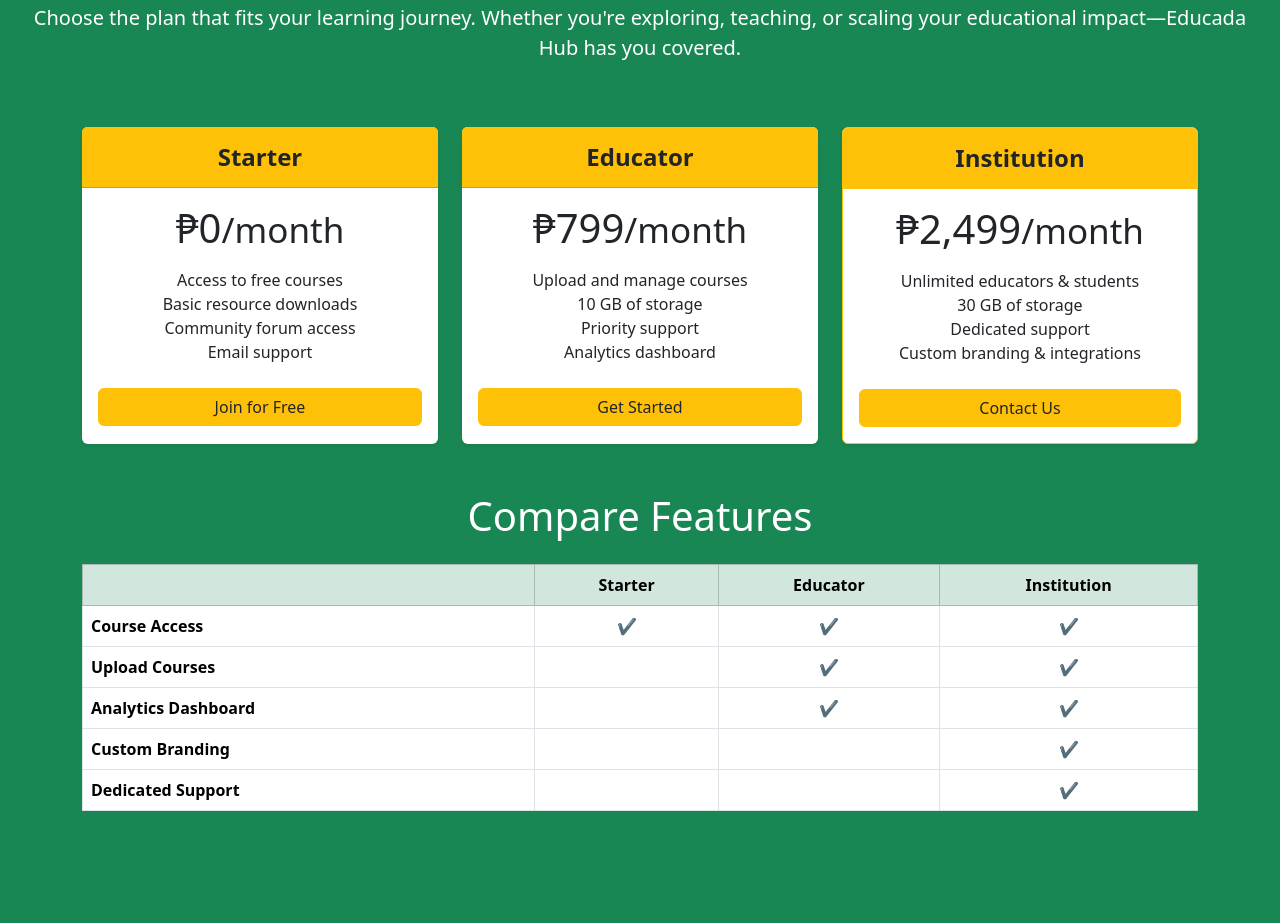
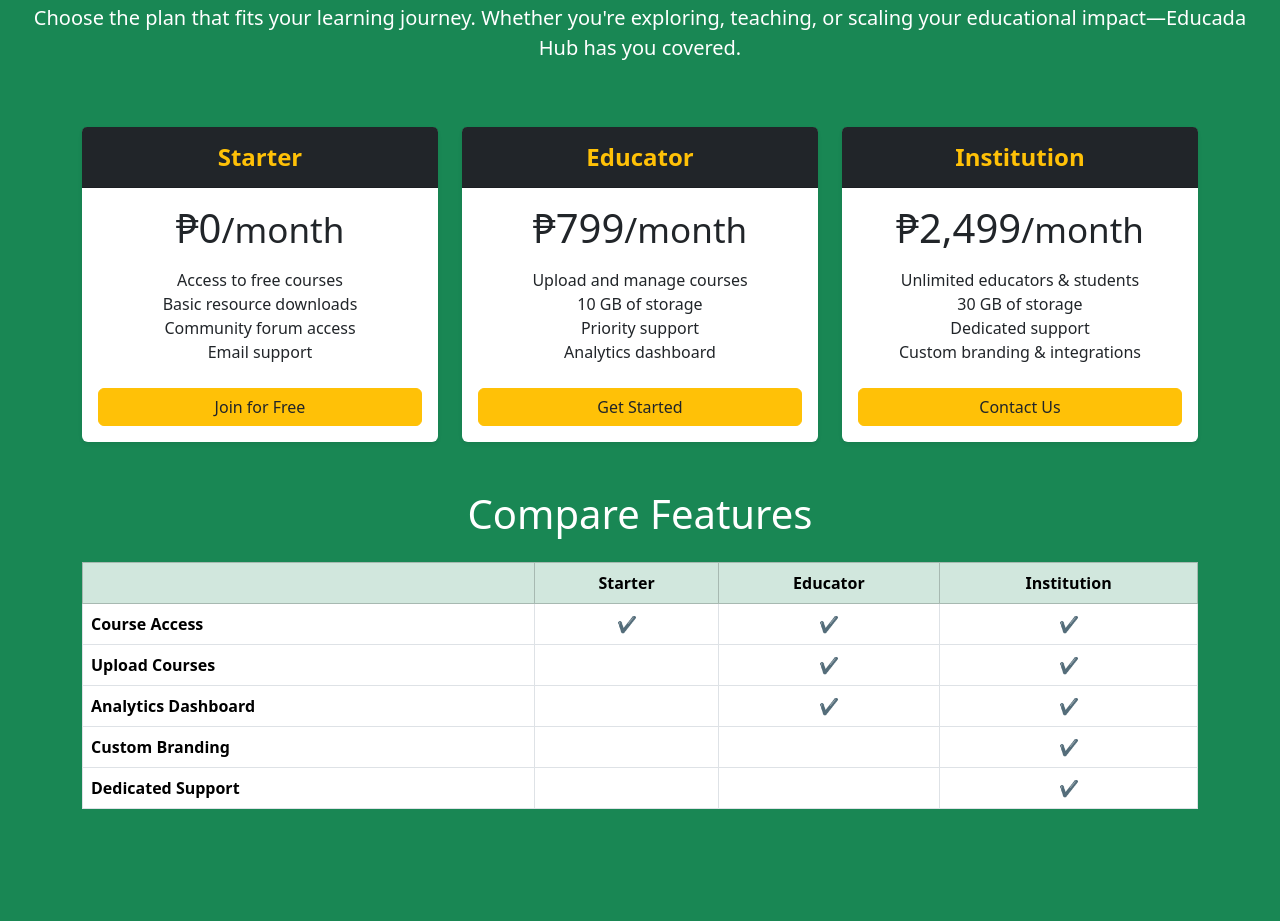
Before and after one commit to jetherpaul17/educational-website, a plain HTML site: page index.html in a window 1280 px wide. Shown: the part 2577-3501 px from the top of the page. Drawn offline with nearby package versions, Linux system fonts and the light colour scheme.

Commit message:
Fix feature section made header dark

```diff
--- a/index.html
+++ b/index.html
@@ -181,7 +181,7 @@
         <!-- Starter Plan -->
         <div class="col">
             <div class="card h-100 shadow-sm border-0">
-            <div class="card-header bg-warning text-dark py-3">
+            <div class="card-header bg-dark text-warning py-3">
                 <h4 class="my-0 fw-semibold">Starter</h4>
             </div>
             <div class="card-body">
@@ -200,7 +200,7 @@
         <!-- Educator Plan -->
         <div class="col">
             <div class="card h-100 shadow-sm border-0">
-            <div class="card-header bg-warning text-dark py-3">
+            <div class="card-header bg-dark text-warning py-3">
                 <h4 class="my-0 fw-semibold">Educator</h4>
             </div>
             <div class="card-body">
@@ -218,8 +218,8 @@
 
         <!-- Institution Plan -->
         <div class="col">
-            <div class="card h-100 shadow-sm border-warning">
-            <div class="card-header bg-warning text-dark py-3 border-warning">
+            <div class="card h-100 shadow-sm border-0">
+            <div class="card-header bg-dark text-warning py-3">
                 <h4 class="my-0 fw-semibold">Institution</h4>
             </div>
             <div class="card-body">
```
